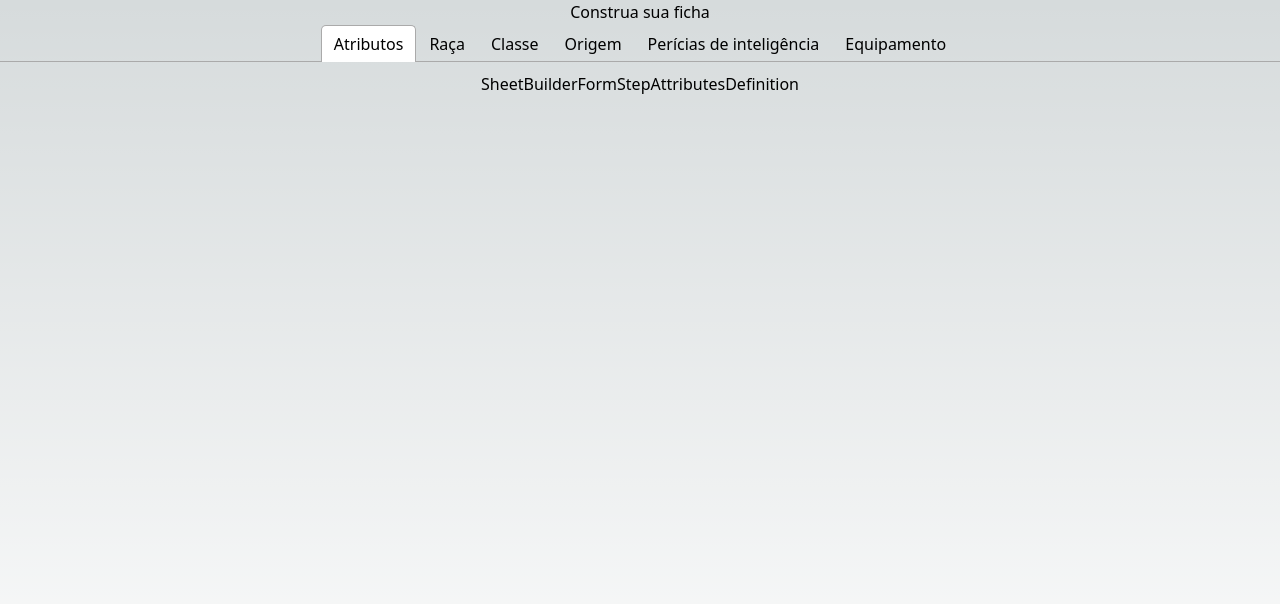
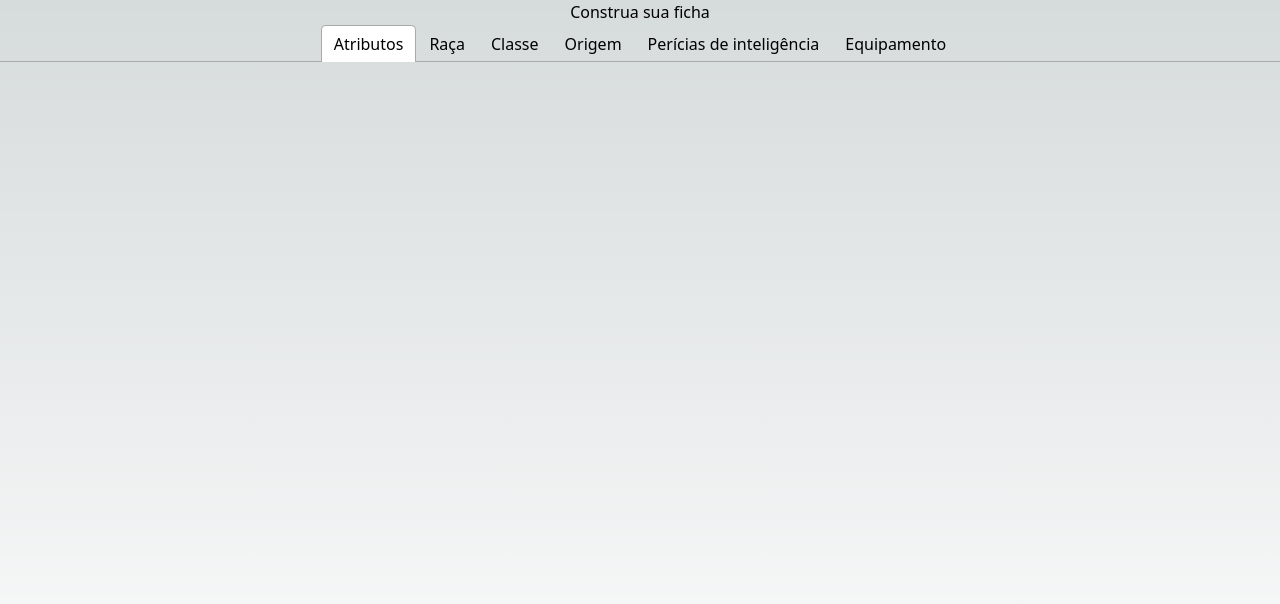
Before and after one commit to isaacbatst/t20-sheet-builder-web, a Next.js app: page / in a window 1280 px wide. Shown: the top 604 px of the page. Built offline with nearby package versions, Linux system fonts and the light colour scheme.

Commit message:
move tabs to folders

```diff
--- a/src/application/components/SheetBuilderForm/SheetBuilderFormStep/SheetBuilderFormStepAttributesDefinition.tsx
+++ b/src/application/components/SheetBuilderForm/SheetBuilderFormStep/SheetBuilderFormStepAttributesDefinition/SheetBuilderFormStepAttributesDefinition.tsx
@@ -4,7 +4,9 @@ type Props = {}
 
 const SheetBuilderFormStepAttributesDefinition = (props: Props) => {
   return (
-    <div>SheetBuilderFormStepAttributesDefinition</div>
+    <form>
+
+    </form>
   )
 }
 
```
Also changed, not shown: src/application/components/SheetBuilderForm/SheetBuilderForm.tsx (+6 -6 lines), src/application/components/SheetBuilderForm/SheetBuilderFormStep/SheetBuilderFormStepEquipmentDefinition/SheetBuilderFormStepEquipmentDefinition.tsx (renamed from src/application/components/SheetBuilderForm/SheetBuilderFormStep/SheetBuilderFormStepEquipmentDefinition.tsx), src/application/components/SheetBuilderForm/SheetBuilderFormStep/SheetBuilderFormStepIntelligenceSkillsTraining/SheetBuilderFormStepIntelligenceSkillsTraining.tsx (renamed from src/application/components/SheetBuilderForm/SheetBuilderFormStep/SheetBuilderFormStepIntelligenceSkillsTraining.tsx), src/application/components/SheetBuilderForm/SheetBuilderFormStep/SheetBuilderFormStepOriginDefinition/SheetBuilderFormStepOriginDefinition.tsx (renamed from src/application/components/SheetBuilderForm/SheetBuilderFormStep/SheetBuilderFormStepOriginDefinition.tsx), src/application/components/SheetBuilderForm/SheetBuilderFormStep/SheetBuilderFormStepRaceDefinition/SheetBuilderFormStepRaceDefinition.tsx (renamed from src/application/components/SheetBuilderForm/SheetBuilderFormStep/SheetBuilderFormStepRaceDefinition.tsx), src/application/components/SheetBuilderForm/SheetBuilderFormStep/SheetBuilderFormStepRoleDefinition/SheetBuilderFormStepRoleDefinition.tsx (renamed from src/application/components/SheetBuilderForm/SheetBuilderFormStep/SheetBuilderFormStepRoleDefinition.tsx).
